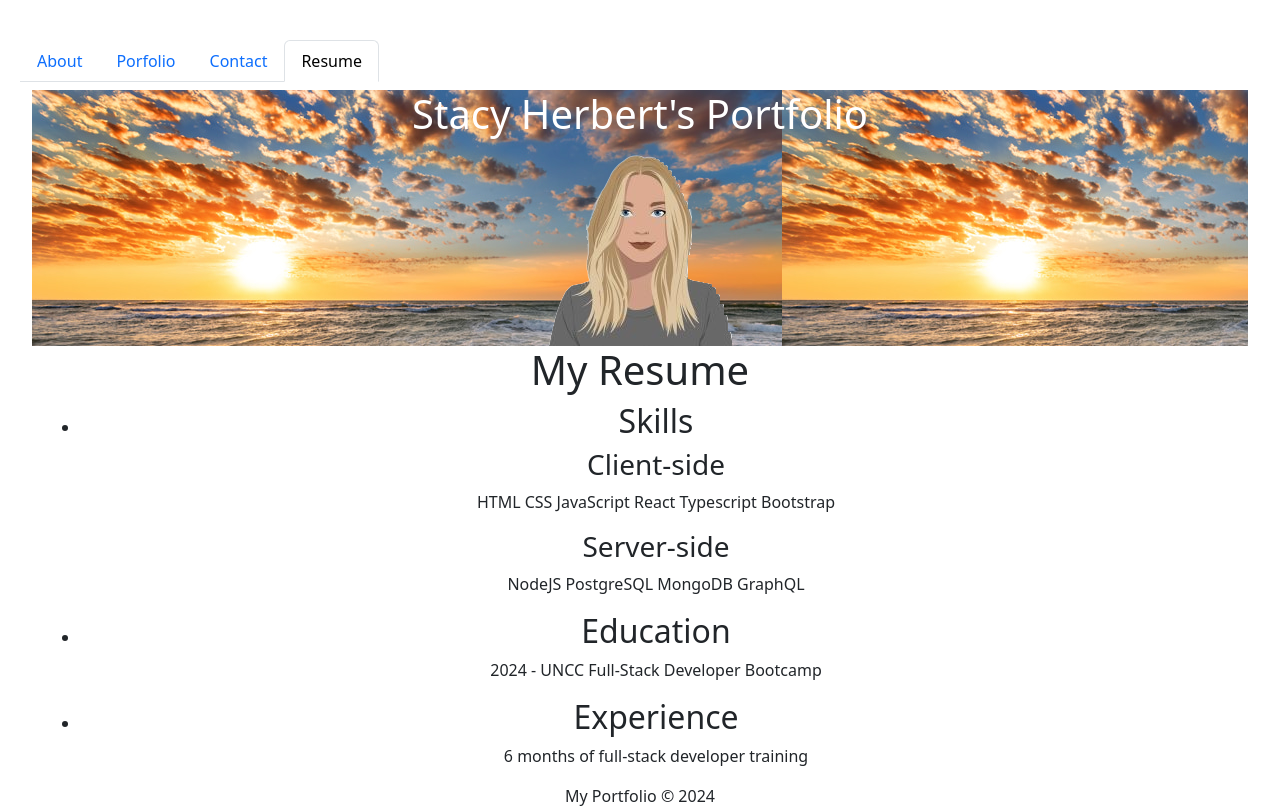
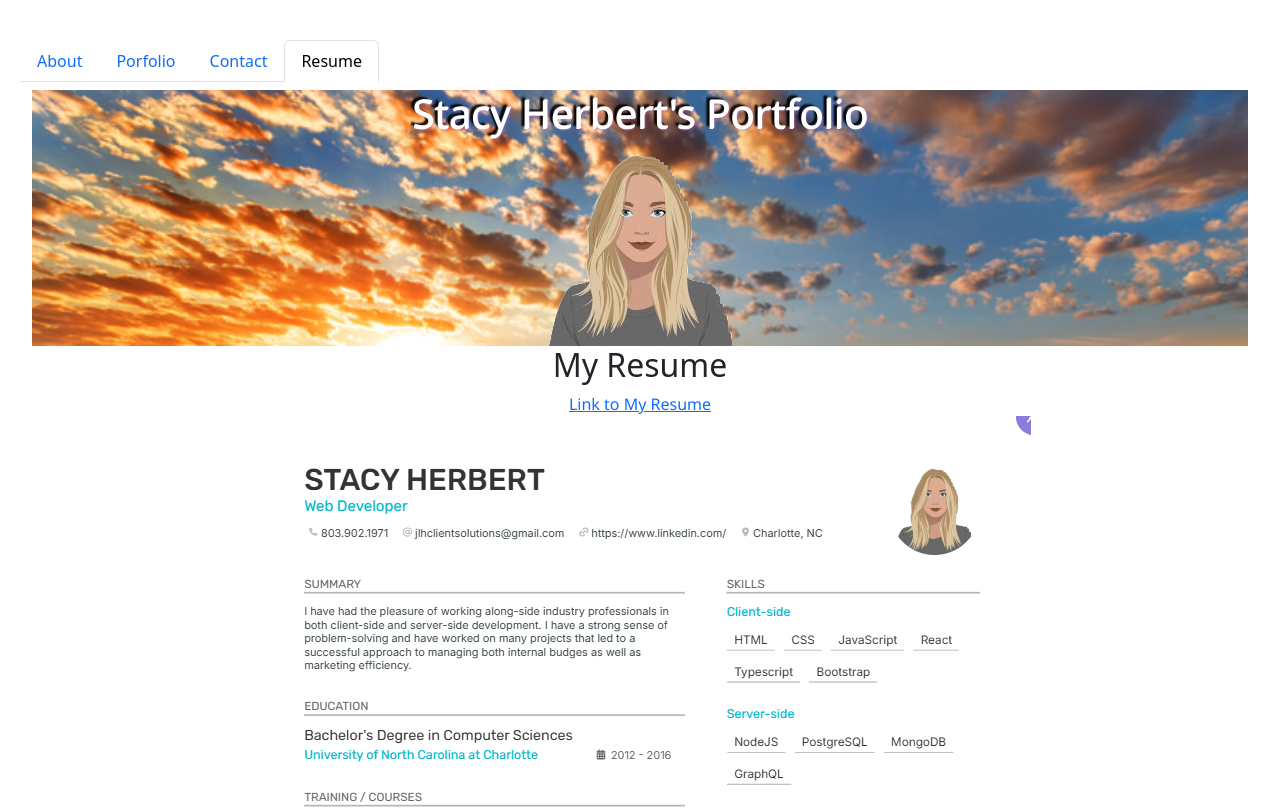
Before and after one commit to JLH-Owner/react-portfolio, a React (Vite) app: page /Resume in a window 1280 px wide. Shown: the top 809 px of the page. Built offline with nearby package versions, Linux system fonts and the light colour scheme.

Commit message:
added styling to pages

```diff
--- a/src/App.css
+++ b/src/App.css
@@ -16,6 +16,15 @@
 }
 .logo.react:hover {
   filter: drop-shadow(0 0 2em #61dafbaa);
+}
+.header {
+  background-repeat: no-repeat;
+  background-size: cover;
+  font-family:'Segoe UI', Tahoma, Geneva, Verdana, sans-serif;
+  text-shadow: 1px -1px 0 white, -3px -3px 2px black, 2px 1px 3px rgba(193, 94, 221, 0.43);
+}
+.resume-link {
+  font-family: 'Segoe UI', Tahoma, Geneva, Verdana, sans-serif;
 }
 @keyframes logo-spin {
   from {
--- a/src/components/Header.jsx
+++ b/src/components/Header.jsx
@@ -1,19 +1,20 @@
 import { useLocation } from 'react-router-dom';
+import '../App.css';
 
 
 const person = {
     name: 'Stacy Herbert',
     theme: {
         backgroundImage: "url('./src/assets/images/BCH.jpg')",
-        color: 'white'
+        color: 'white',
     }
 };
 
 function Header() {
     const currentPage = useLocation().pathname;
     return (
-        <div className="align-self-center"style={person.theme}>
-            <h1>{person.name}'s Portfolio</h1>
+        <div className="header align-self-center"style={person.theme}>
+           <h1>{person.name}'s Portfolio</h1>
             <img
                 className="avatar"
                 src="src/assets/images/AVA.png"
--- a/src/pages/About.jsx
+++ b/src/pages/About.jsx
@@ -1,8 +1,8 @@
 export default function About() {
   return (
     <div className="about">
-      <h1>About Me</h1>
-      <div id="about-me" className="about-me">
+      <h2>About Me</h2>
+      <div id="about" className="about">
         <p>
           My name is Stacy. I am a full-stack developer in training. I own my own business where I have spent the last 6 years of my career in I.T. for software companies.
           I wanted to expand my business to include or migrate to coding, more specifically, web development.
--- a/src/pages/Resume.jsx
+++ b/src/pages/Resume.jsx
@@ -1,24 +1,13 @@
 export default function Resume() {
   return (
     <div className="resume">
-      <h1>My Resume</h1>
-        <ul>
-          <li>
-            <h2>Skills</h2>
-            <h3>Client-side</h3>
-            <p>HTML CSS JavaScript React Typescript Bootstrap</p>
-            <h3>Server-side</h3>
-            <p>NodeJS PostgreSQL MongoDB GraphQL</p>
-          </li>
-          <li>
-            <h2>Education</h2>
-            <p>2024 - UNCC Full-Stack Developer Bootcamp</p>
-          </li>
-          <li>
-            <h2>Experience</h2>
-            <p>6 months of full-stack developer training</p>
-          </li>
-        </ul>
+      <h2>My Resume</h2>
+        <div className="resume-link">
+          <a href="https://app.enhancv.com/share/3b38132c/?utm_medium=growth&utm_campaign=share-resume&utm_source=dynamic">Link to My Resume</a>
+        </div>
+        <div className="resume-image">
+          <img src="src/assets/images/RSM.png" />
+        </div>
     </div>
   );
 }
```
Also changed, not shown: src/assets/images/RSM.png (added).
